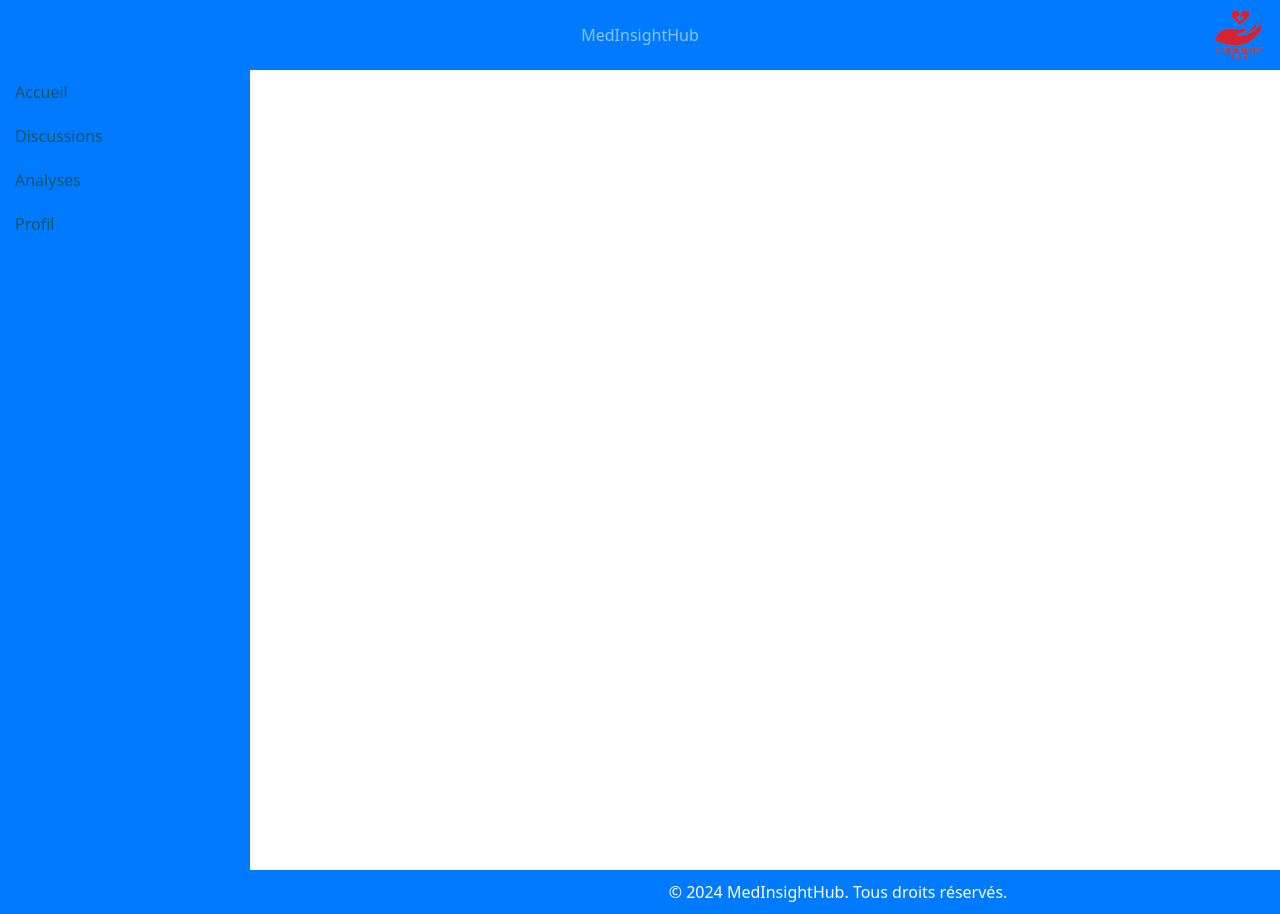
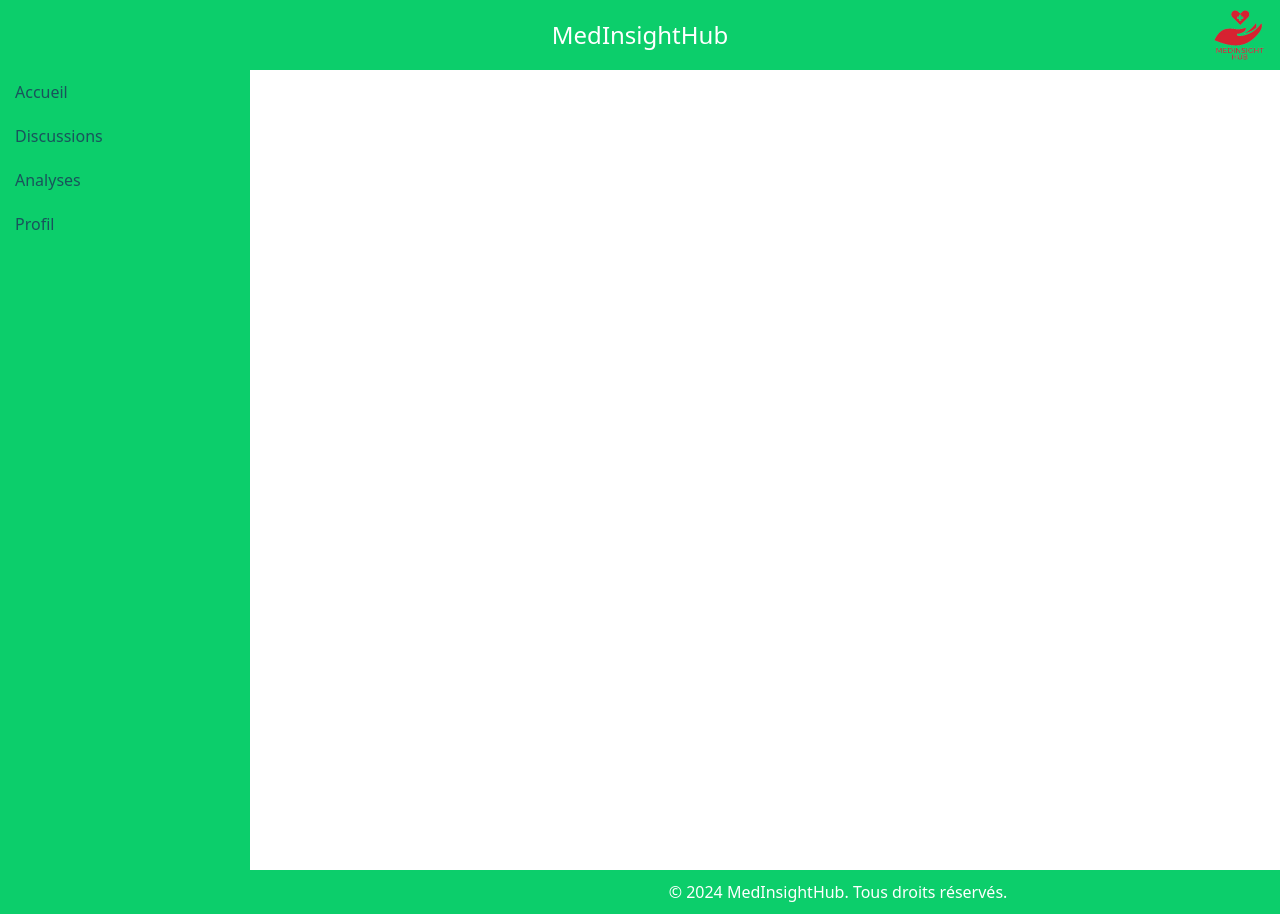
Before and after one commit to Zakaria-Ar/MedInsightHub-FrontEnd, an Angular app: page / in a window 1280 px wide. Shown: the top 914 px of the page. Built offline with nearby package versions, Linux system fonts and the light colour scheme.

Commit message:
Regler couleur et font size du nom du projet dans page home

```diff
--- a/src/styles.css
+++ b/src/styles.css
@@ -4,7 +4,7 @@
     align-items: center;
     padding-left: 1rem;
     padding-right: 1rem;
-    background-color: #007bff;
+    background-color:#0cce6b;
     height: 70px;
 }
 
@@ -34,7 +34,7 @@
 
 .sidebar {
     width: 250px;
-    background-color: #007bff;
+    background-color: #0cce6b;
     color: #1a535c;
     height: 100vh;
     transition: transform 0.3s ease-in-out;
@@ -52,7 +52,7 @@
 }
 
 .sidebar a:hover {
-    background-color: #0cce6b;
+    background-color: #1A535C;
     color: #ffffff;
 }
 
@@ -72,7 +72,7 @@
 }
 
 .footer {
-    background-color: #007bff;
+    background-color: #0cce6b;
     color: white;
     padding: 10px 20px;
     text-align: center;
@@ -82,3 +82,7 @@
     margin-left: 250px;
     padding-right: 1rem;
 }
+.navbar-text{
+    color: #ffffff;
+    font-size: x-large;
+}
```
